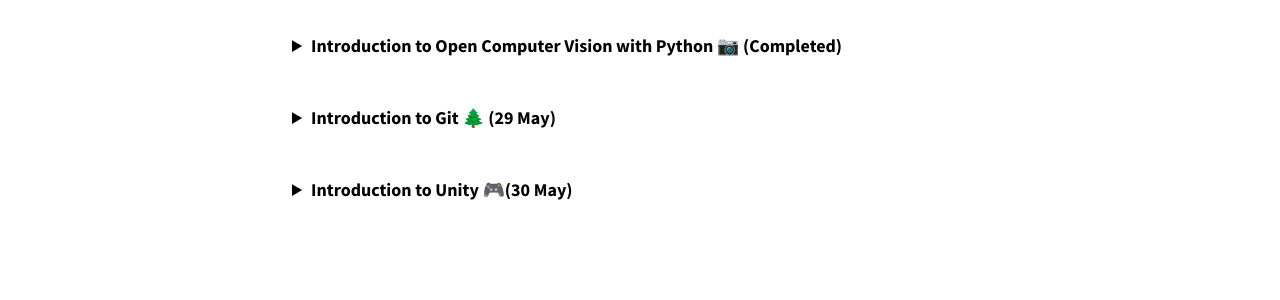
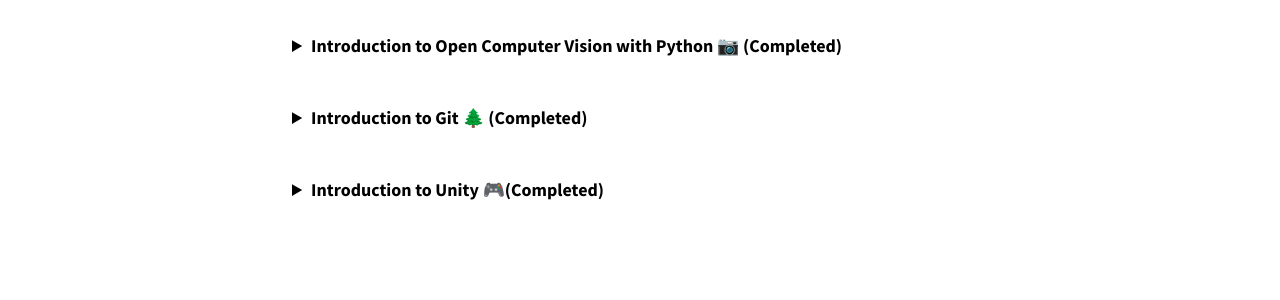
Before and after one commit to buildingblocs/2020, a Jekyll site: the page built from pre-event/workshop/index.md, in a window 1280 px wide and 900 px high, scrolled down 679 px. Shown: the part 154-454 px from the top of the window. Built offline with Jekyll 4.4.1, drawn with Linux system fonts in a browser that asks for light colours; some web fonts are replaced; our own code applies the rules of GitHub Pages for plain Markdown files.

Commit message:
Updated workshop

```diff
--- a/pre-event/workshop/index.md
+++ b/pre-event/workshop/index.md
@@ -105,7 +105,7 @@
 </details><br><br>
 
 <br><details>
-<summary><strong>Introduction to Git 🌲 (29 May)</strong></summary><br>
+<summary><strong>Introduction to Git 🌲 (Completed)</strong></summary><br>
 
 <strong>Timing: 1500-1630</strong><br><br>
 
@@ -119,7 +119,7 @@
 </details><br><br>
 
 <br><details>
-<summary><strong>Introduction to Unity 🎮(30 May)</strong></summary><br>
+<summary><strong>Introduction to Unity 🎮(Completed)</strong></summary><br>
 
 <strong>Timing: 1000-1200</strong><br><br>
 
```
